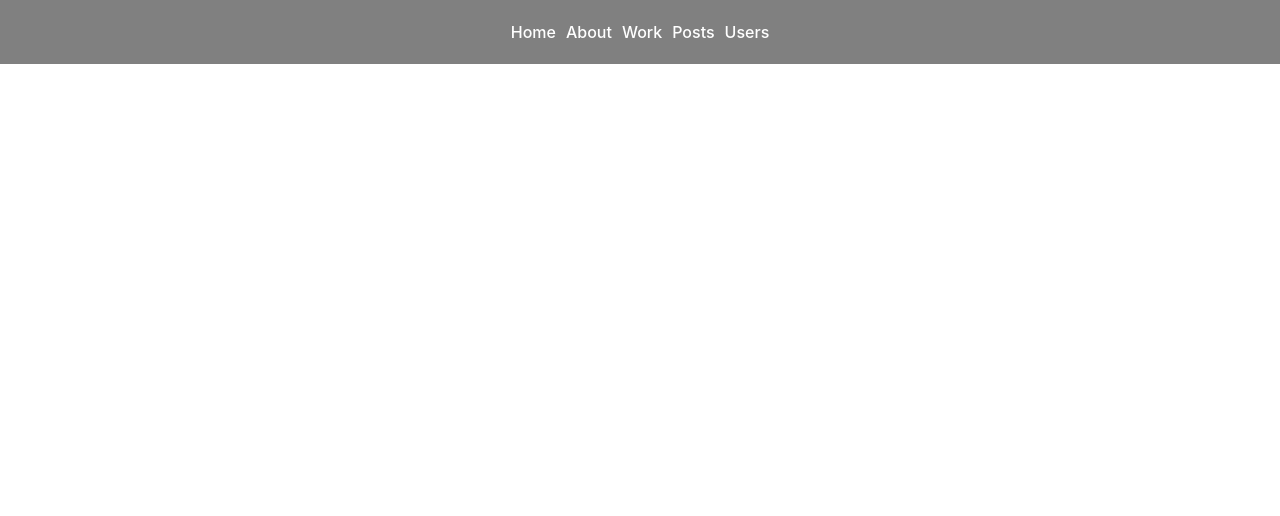
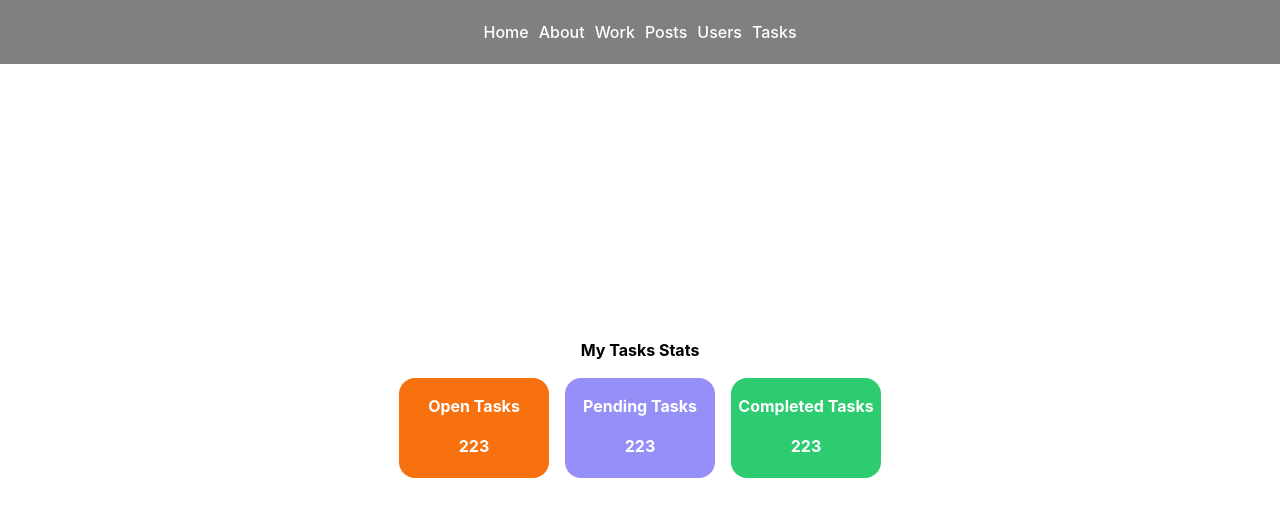
Before and after one commit to MarioSmilcic/reactCourse, a React (Vite) app: page /tasks in a window 1280 px wide. Shown: the top 516 px of the page. Built offline with nearby package versions, Linux system fonts and the light colour scheme.

Commit message:
added new feature Tasks

```diff
--- a/src/App.jsx
+++ b/src/App.jsx
@@ -13,6 +13,7 @@ import Navigation from "./features/Navigation/Navigation";
 import Users from "./features/Users/Users";
 // import "./User.css";
 import PostById from "./features/Posts/components/PostById";
+import Tasks from "./features/Tasks/Tasks";
 // import Paragraph from "./Paragraph";
 // import Card from "./Card";
 
@@ -116,6 +117,7 @@ const App = () => {
           <Route path="/posts" element={<Posts />} />
           <Route path="/users" element={<Users />} />
           <Route path="/posts/:postId" element={<PostById />} />
+          <Route path="/tasks" element={<Tasks />} />
         </Routes>
       </BrowserRouter>
       {/* <p>Pozdrav Vite + React</p> */}
--- a/src/features/Navigation/Navigation.jsx
+++ b/src/features/Navigation/Navigation.jsx
@@ -27,6 +27,7 @@ const Navigation = () => {
       <Link to={{ pathname: "/work" }}>Work</Link>
       <Link to={{ pathname: "/posts" }}>Posts</Link>
       <Link to={{ pathname: "/users" }}>Users</Link>
+      <Link to={{ pathname: "/tasks" }}>Tasks</Link>
     </nav>
   );
 };
--- /dev/null
+++ b/src/features/Tasks/Tasks.css
@@ -0,0 +1,21 @@
+.tasks {
+  background: white;
+  color: black;
+  padding: 1em;
+  font-weight: bold;
+}
+
+.tasksInner {
+  display: grid;
+  grid-template-columns: repeat(3, 1fr);
+  gap: 1em;
+  justify-items: center;
+  align-items: center;
+  color: white;
+}
+
+.task {
+  width: 150px;
+  height: 100px;
+  border-radius: 1em;
+}
--- /dev/null
+++ b/src/features/Tasks/Tasks.jsx
@@ -0,0 +1,45 @@
+import React from "react";
+import "./Tasks.css";
+import Task from "./components/Task";
+import { useState } from "react";
+
+const Tasks = () => {
+  const [tasks, setTasks] = useState([
+    {
+      taskStatus: "Open Tasks",
+      taskNumber: 223,
+      id: Math.random(),
+      color: "#f8710f",
+    },
+    {
+      taskStatus: "Pending Tasks",
+      taskNumber: 223,
+      id: Math.random(),
+      color: "#968ff8",
+    },
+    {
+      taskStatus: "Completed Tasks",
+      taskNumber: 223,
+      id: Math.random(),
+      color: "#2ecc71",
+    },
+  ]);
+
+  return (
+    <div className="tasks">
+      <p>My Tasks Stats</p>
+      <div className="tasksInner">
+        {tasks.map((task) => (
+          <Task
+            key={task.id}
+            taskStatus={task.taskStatus}
+            taskNumber={task.taskNumber}
+            color={task.color}
+          />
+        ))}
+      </div>
+    </div>
+  );
+};
+
+export default Tasks;
--- /dev/null
+++ b/src/features/Tasks/components/Task.jsx
@@ -0,0 +1,13 @@
+import React from "react";
+import "../Tasks.css";
+
+const Task = ({ taskStatus, taskNumber, color }) => {
+  return (
+    <div className="task" style={{ background: color }}>
+      <p>{taskStatus}</p>
+      <p>{taskNumber}</p>
+    </div>
+  );
+};
+
+export default Task;
```
